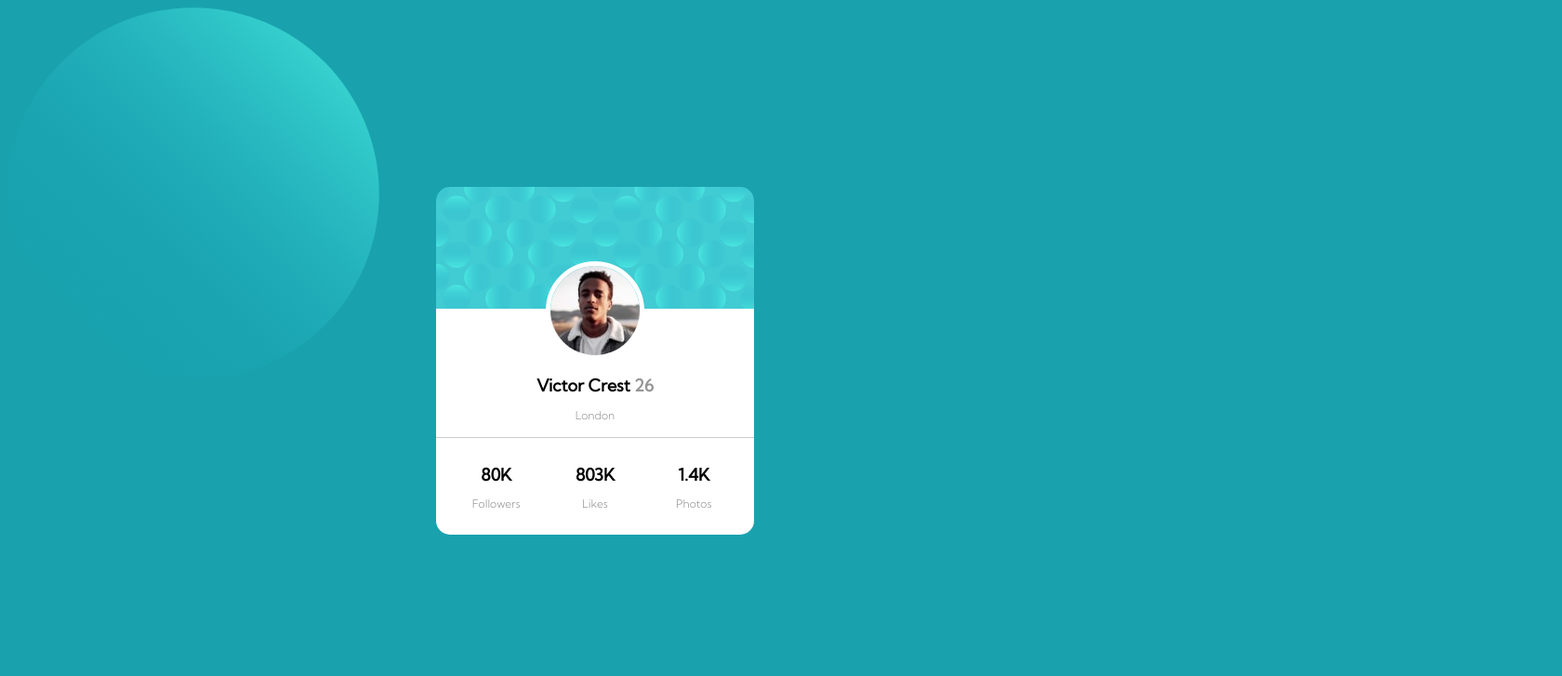
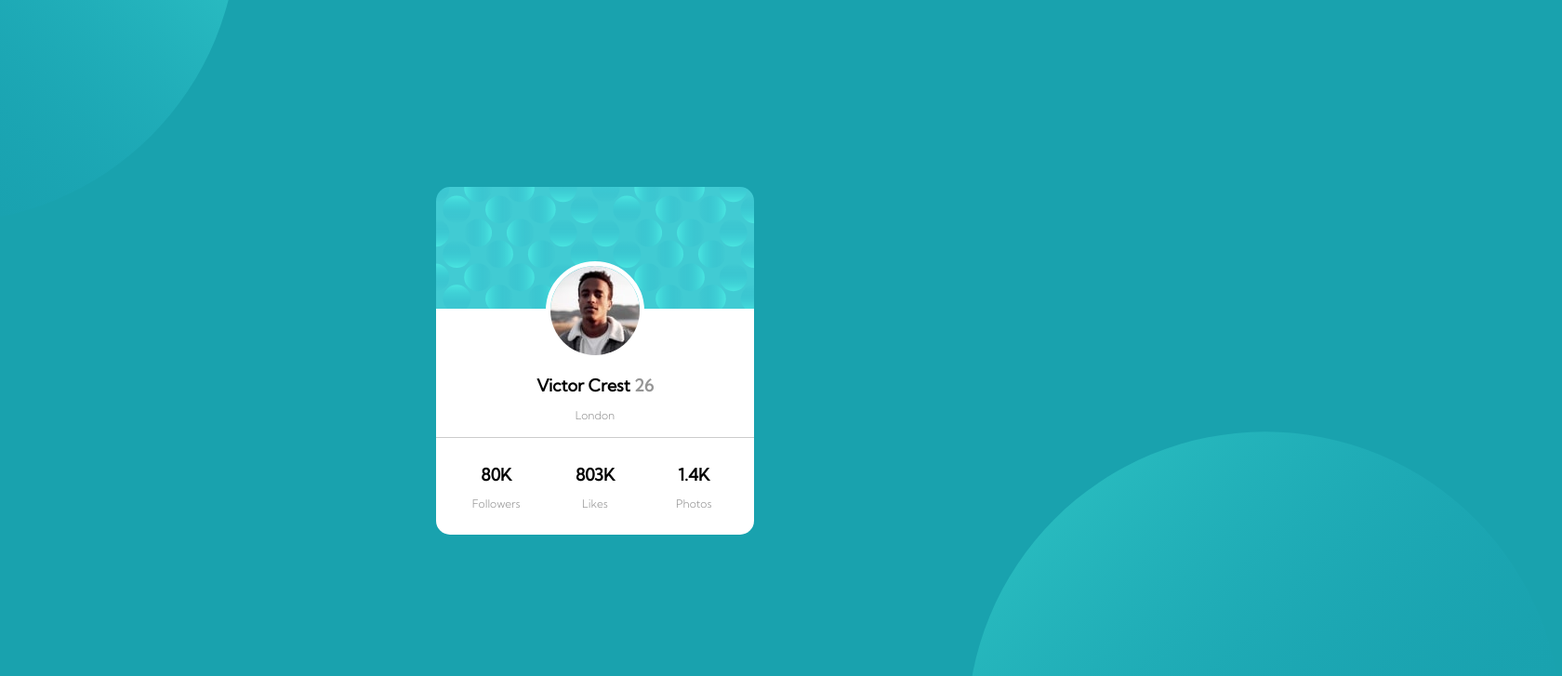
Before and after one commit to Kencral/card-component, a plain HTML site: page index.html in a window 1280 px wide. Shown: the top 727 px of the page at 93% size, 1680 px wide, since content can reach past the window. Drawn offline with Linux system fonts and the light colour scheme.

Commit message:
add background

```diff
--- a/index.html
+++ b/index.html
@@ -12,7 +12,7 @@
   <link rel="stylesheet" href="main-style.css">
 </head>
 <body>
-  <span class="bolita"></span>
+  <span class="top-background"></span>
   <div class="container">
     <div class="card">
       <div class="img-container">
@@ -40,5 +40,6 @@
     Challenge by <a href="https://www.frontendmentor.io?ref=challenge" target="_blank">Frontend Mentor</a>.
     Coded by <a href="#">Kevin Cabral</a>.
   </div>
+  <span class="bottom-background"></span>
 </body>
 </html>
--- a/main-style.css
+++ b/main-style.css
@@ -16,15 +16,31 @@ body {
     background-position: -25% 100%;
     background-size: 100%; */
     background-repeat: no-repeat;
+    overflow: hidden;
 }
-.bolita {
+.top-background {
+    top: -25rem;
+    left: -24rem;
+    background-image: url(images/bg-pattern-top.svg);
+
+}
+
+.bottom-background {
+    bottom: -19rem;
+    right: -25rem;
+    background-image: url(images/bg-pattern-bottom.svg)
+}
+
+.top-background,
+.bottom-background {
     display:block;
-    background-image: url(images/bg-pattern-top.svg);
     background-size: cover;
     position: absolute;
-    width: 400px;
-    height: 400px;
+    width: 40rem;
+    height: 40rem;
+    z-index: -1;
 }
+
 .container {
     display: flex;
     align-items: center;
```
